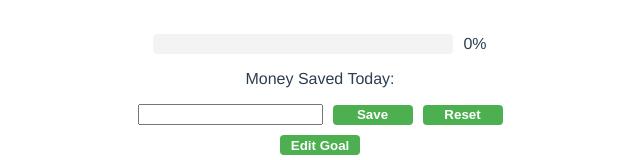
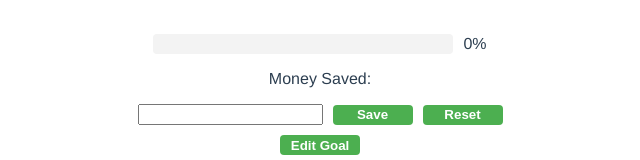
Before and after one commit to 602822/savingtracker, a Vue app: page / in a window 1280 px wide. Shown: the part 532-692 px from the top of the page, without its empty margins (320-960 px from the left). Built offline with nearby package versions, Linux system fonts and the light colour scheme.

Commit message:
small change

```diff
--- a/src/App.vue
+++ b/src/App.vue
@@ -7,7 +7,7 @@
   <ConfettiExplosion :duration="5000" v-if="showConfetti"></ConfettiExplosion>
   <SavingGoal />
   <EditGoalModal @close="showModal = false" v-if="showModal" />
-  <p>Money Saved Today:</p>
+  <p>Money Saved:</p>
   <div class="moneySaved">
     <input v-model="moneySavedToday" />
     <button @click="saveMoney()">Save</button>
```
